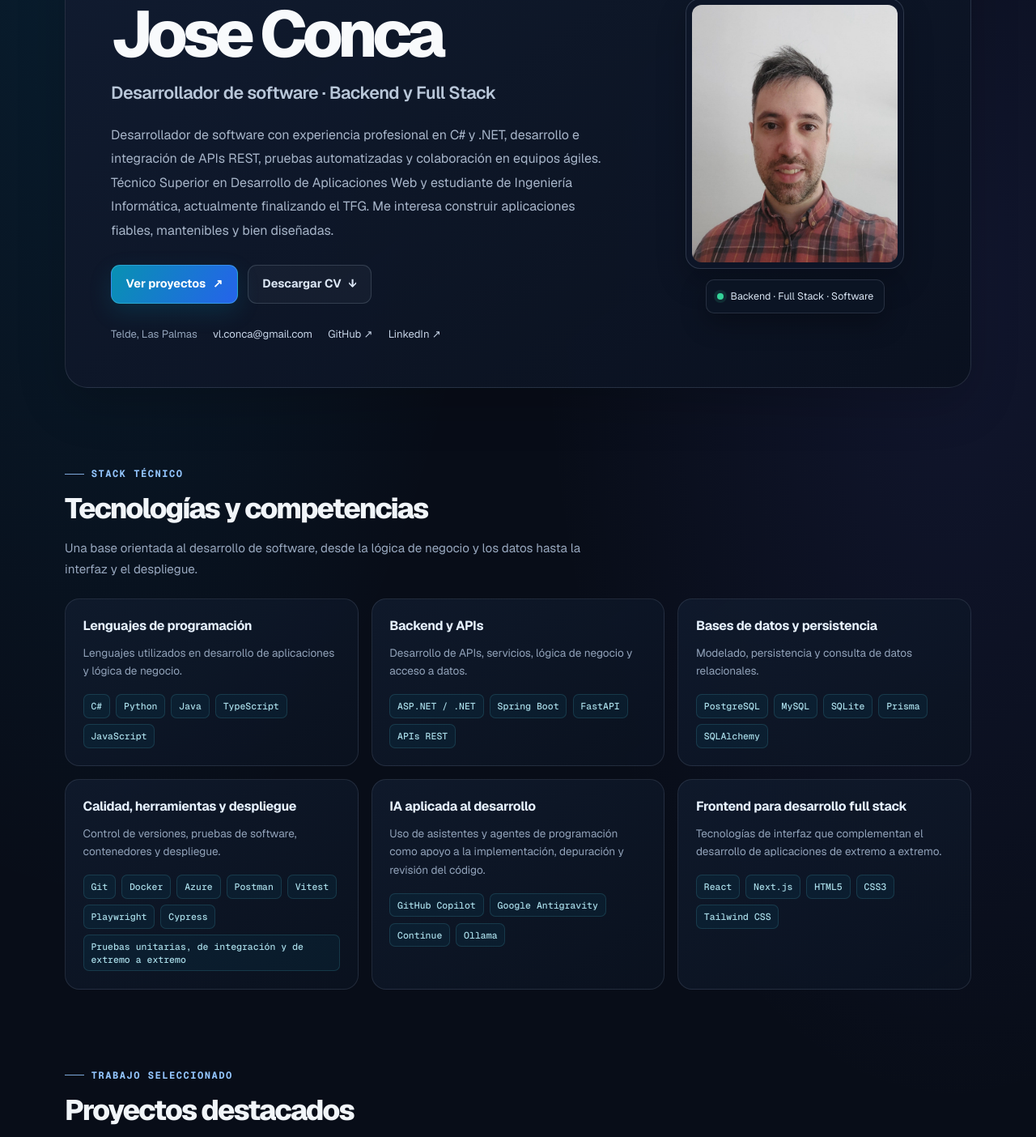
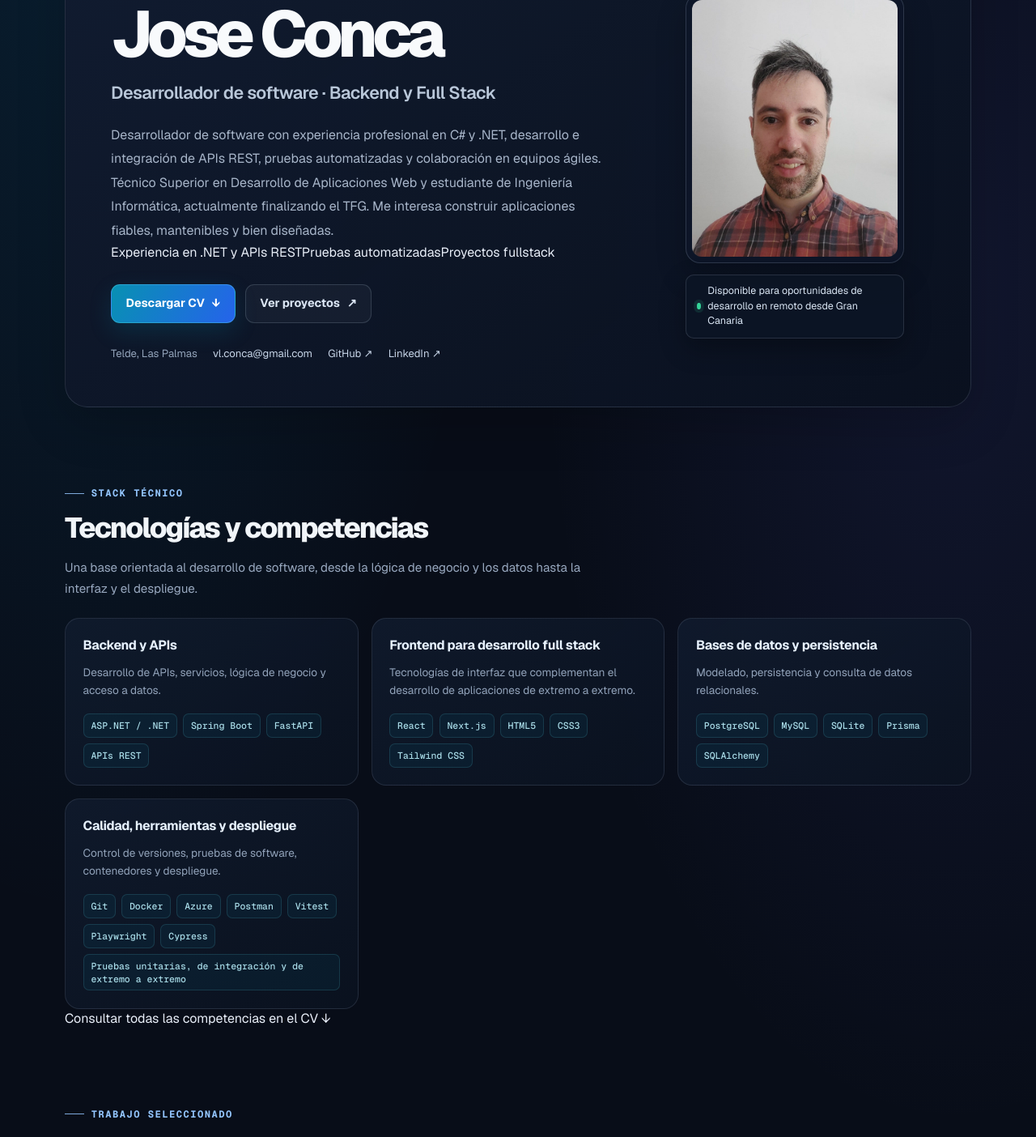
Before and after one commit to joseconca/joseconca.github.io, a Next.js app: page / in a window 1280 px wide. Shown: the part 250-1654 px from the top of the page at 81% size. Built offline with nearby package versions, Linux system fonts and the light colour scheme.

Commit message:
Prioriza CV, disponibilidad remota y competencias clave en la portada

```diff
--- a/src/app/components/HomeContent.tsx
+++ b/src/app/components/HomeContent.tsx
@@ -6,6 +6,9 @@ import { textos, type Idioma } from "@/data/textos";
 export default function HomeContent({ idioma }: { idioma: Idioma }) {
   const { datosContacto, skillStack, proyectos } = getPortfolio(idioma);
   const t = textos[idioma].inicio;
+  const categoriasPrincipales = idioma === "es"
+    ? ["Backend y APIs", "Frontend para desarrollo full stack", "Bases de datos y persistencia", "Calidad, herramientas y despliegue"]
+    : ["Backend and APIs", "Frontend for full-stack development", "Databases and persistence", "Quality, tools and deployment"];
 
   return (
     <div className="page-stack">
@@ -15,13 +18,18 @@ export default function HomeContent({ idioma }: { idioma: Idioma }) {
           <h1 className="hero-title">{datosContacto.nombre}</h1>
           <p className="hero-role">{datosContacto.rol}</p>
           <p className="hero-description">{datosContacto.perfilProfesional}</p>
+          <div className="hero-highlights" aria-label={t.puntosFuertesLabel}>
+            {t.puntosFuertes.map((punto) => (
+              <span key={punto} className="hero-highlight">{punto}</span>
+            ))}
+          </div>
           <div className="hero-actions">
-            <Link href={rutaIdioma(idioma, "/proyectos")} className="button-primary">
+            <a href={datosContacto.curriculumPdf} download className="button-primary">
+              {textos[idioma].navegacion.descargaCv} <span aria-hidden="true">↓</span>
+            </a>
+            <Link href={rutaIdioma(idioma, "/proyectos")} className="button-secondary">
               {t.explorarProyectos} <span aria-hidden="true">↗</span>
             </Link>
-            <a href={datosContacto.curriculumPdf} download className="button-secondary">
-              {textos[idioma].navegacion.descargaCv} <span aria-hidden="true">↓</span>
-            </a>
           </div>
           <div className="contact-strip">
             <span>{datosContacto.localizacion}</span>
@@ -36,7 +44,7 @@ export default function HomeContent({ idioma }: { idioma: Idioma }) {
           </div>
           <div className="hero-status">
             <span className="status-dot" aria-hidden="true" />
-            <span>Backend · Full Stack · Software</span>
+            <span>{t.disponibilidad}</span>
           </div>
         </div>
       </section>
@@ -49,8 +57,10 @@ export default function HomeContent({ idioma }: { idioma: Idioma }) {
             <p className="section-description">{t.stackDescripcion}</p>
           </div>
         </div>
-        <div className="skills-grid">
-          {Object.entries(skillStack).map(([categoria, datos]) => (
+        <div className="skills-grid skills-grid-featured">
+          {categoriasPrincipales.map((categoria) => {
+            const datos = skillStack[categoria];
+            return datos ? (
               <article key={categoria} className="skill-card">
                 <h3>{categoria}</h3>
                 <p>{datos.descripcion}</p>
@@ -60,8 +70,14 @@ export default function HomeContent({ idioma }: { idioma: Idioma }) {
                   ))}
                 </div>
               </article>
-          ))}
+            ) : null;
+          })}
         </div>
+        <p className="skills-more">
+          <a href={datosContacto.curriculumPdf} download>
+            {t.competenciasCompletas} <span aria-hidden="true">↓</span>
+          </a>
+        </p>
       </section>
 
       <section>
```
Lines whose indentation alone changed are shown as unchanged.
